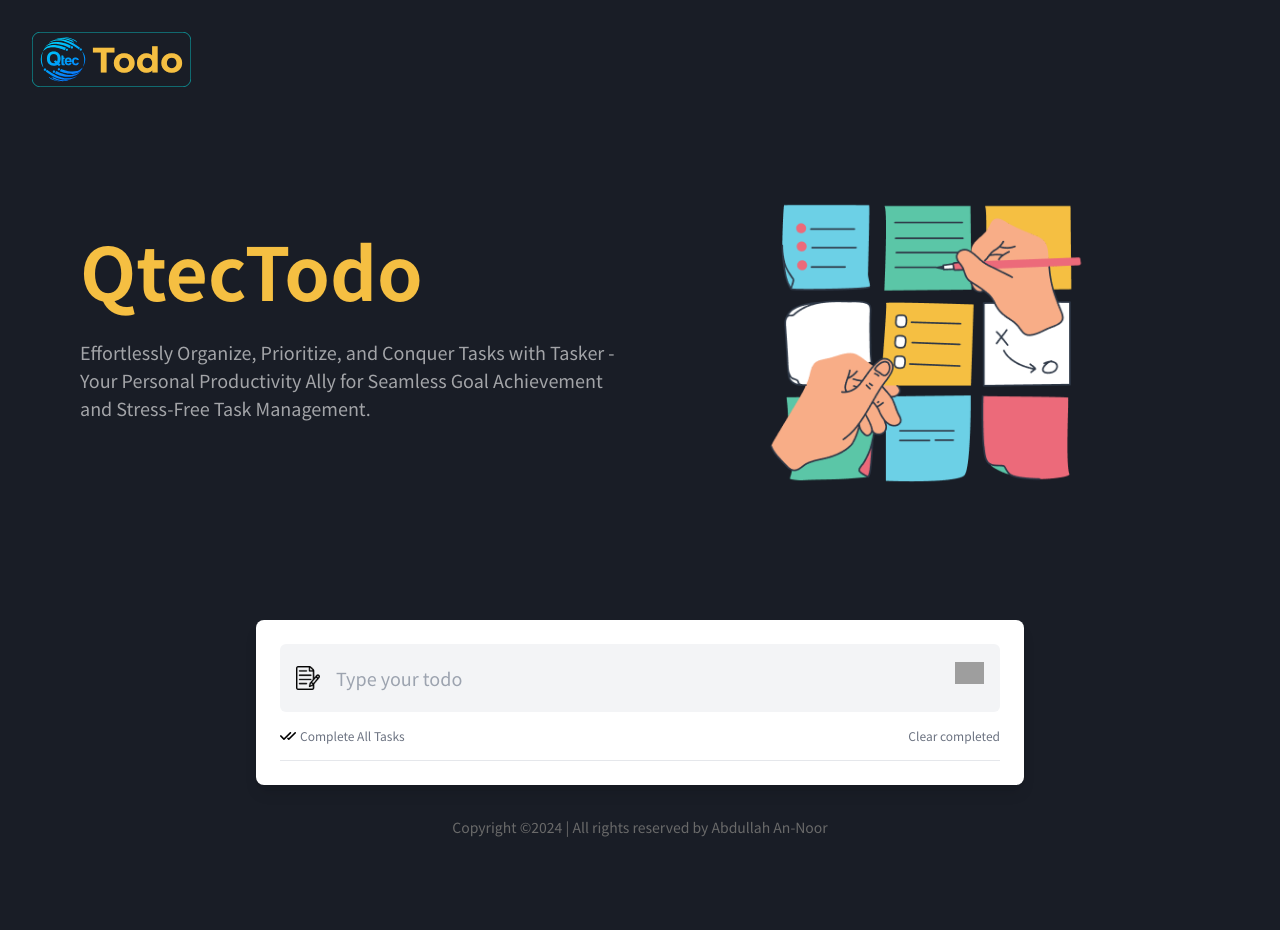
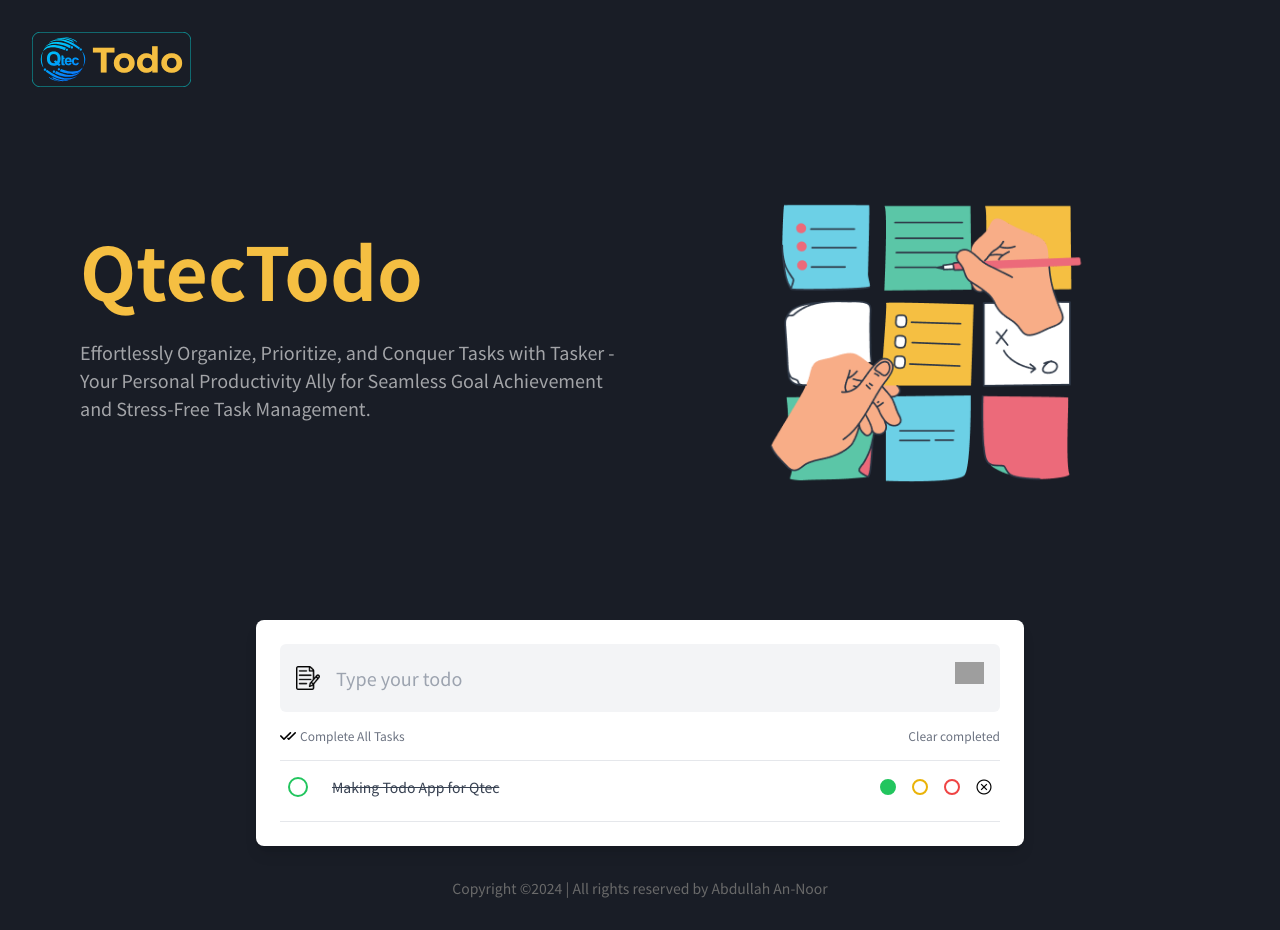
Before and after one commit to aansourav/QtecTodo, a React (Vite) app: page / in a window 1280 px wide. Before the commit the page ends 869 px from the top, so only its background shows below. Built offline with nearby package versions, Linux system fonts and the light colour scheme; grey boxes are pictures that could not be loaded.

Commit message:
Todo Section-> TodoList Component including initial single todo Added

```diff
--- a/src/App.jsx
+++ b/src/App.jsx
@@ -2,6 +2,7 @@ import Footer from "./components/Footer";
 import Header from "./components/Header";
 import HeroSection from "./components/HeroSection";
 import TodoHeader from "./components/TodoHeader";
+import TodoList from "./components/TodoList";
 
 function App() {
   return (
@@ -14,6 +15,8 @@ function App() {
       <div className="w-full max-w-3xl shadow-lg rounded-lg p-6 bg-white mx-auto">
         <TodoHeader />
         <hr className="mt-4" />
+        <TodoList />
+        <hr className="mt-4" />
       </div>
 
       {/* -----Todo Section End------ */}
--- /dev/null
+++ b/src/components/Todo.jsx
@@ -0,0 +1,26 @@
+import cancelIcon from "../assets/images/cancel.png";
+
+const Todo = () => {
+  return (
+    <div className="flex justify-start items-center p-2 hover:bg-gray-100 hover:transition-all space-x-4 border-b border-gray-400/20 last:border-0">
+      <div className="rounded-full bg-white border-2 w-5 h-5 flex flex-shrink-0 justify-center items-center mr-2 border-green-500 focus-within:border-green-500">
+        <input type="checkbox" className="opacity-0 absolute rounded-full" />
+        <svg className="hidden fill-current w-3 h-3 text-green-500 pointer-events-none" viewBox="0 0 20 20">
+          <path d="M0 11l2-2 5 5L18 3l2 2L7 18z" />
+        </svg>
+      </div>
+
+      <div className="select-none flex-1 line-through">Making Todo App for Qtec</div>
+
+      <div className="flex-shrink-0 h-4 w-4 rounded-full border-2 ml-auto cursor-pointer border-green-500 hover:bg-green-500 bg-green-500"></div>
+
+      <div className="flex-shrink-0 h-4 w-4 rounded-full border-2 ml-auto cursor-pointer border-yellow-500 hover:bg-yellow-500"></div>
+
+      <div className="flex-shrink-0 h-4 w-4 rounded-full border-2 ml-auto cursor-pointer border-red-500 hover:bg-red-500"></div>
+
+      <img src={cancelIcon} className="flex-shrink-0 w-4 h-4 ml-2 cursor-pointer" alt="Cancel" />
+    </div>
+  );
+};
+
+export default Todo;
--- /dev/null
+++ b/src/components/TodoList.jsx
@@ -0,0 +1,11 @@
+import Todo from "./Todo";
+
+const TodoList = () => {
+  return (
+    <div className="mt-2 text-gray-700 text-sm max-h-[300px] overflow-y-auto">
+      <Todo />
+    </div>
+  );
+};
+
+export default TodoList;
```
